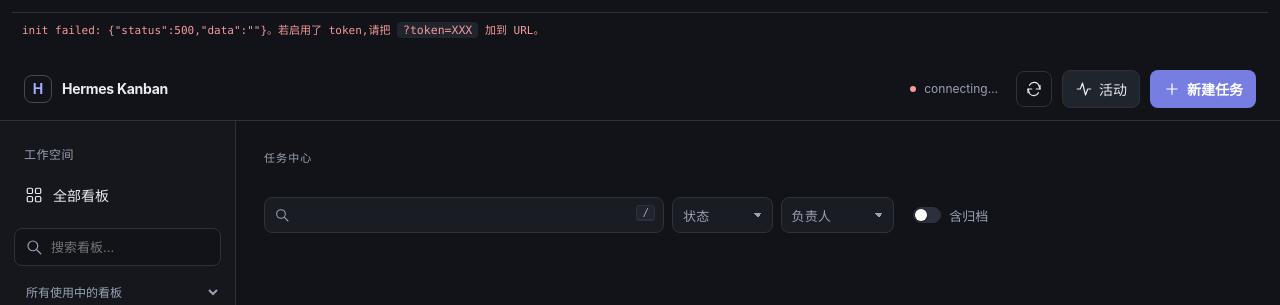
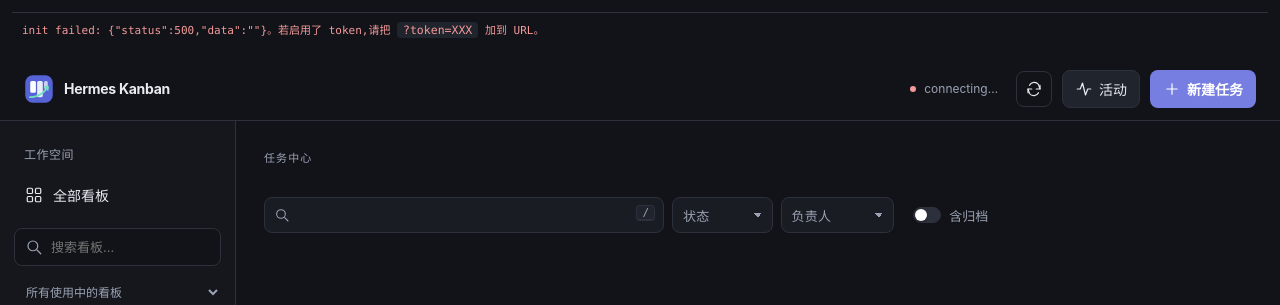
Before and after one commit to xiaoxipanda/hermes-kanban-dashboard, a FastAPI app: page / in a window 1280 px wide. Shown: the top 305 px of the page. Run offline with FastAPI, Linux system fonts and the light colour scheme; data that the repository does not hold is empty.

Commit message:
feat: add Hermes Kanban brand mark

```diff
--- a/static/workspace.css
+++ b/static/workspace.css
@@ -35,7 +35,7 @@ button svg, [data-icon] svg, #theme-icon svg { display: block; flex-shrink: 0; }
 .topbar { display: flex; justify-content: space-between; flex: 0 0 auto; gap: 16px; min-height: 64px; padding: 12px 24px; background: var(--bg); backdrop-filter: none; border-bottom: 1px solid var(--border); }
 .brand { gap: 10px; min-width: 0; }
 .brand strong { font-size: 14px; letter-spacing: -.02em; background: none; color: var(--text); white-space: nowrap; }
-.brand-mark { display: grid; place-items: center; width: 28px; height: 28px; border: 1px solid var(--border-strong); border-radius: 8px; color: var(--accent); font-weight: 700; }
+.brand-mark { display: block; width: 30px; height: 30px; flex: 0 0 30px; }
 #nav-toggle { display: none; }
 .status { flex-wrap: nowrap; gap: 10px; }
 .connection { display: flex; gap: 8px; align-items: center; color: var(--muted); font-size: 12px; white-space: nowrap; margin-right: 8px; }
--- a/templates/index.html
+++ b/templates/index.html
@@ -4,15 +4,17 @@
   <meta charset="utf-8" />
   <title>Hermes Kanban · Live Dashboard</title>
   <meta name="viewport" content="width=device-width,initial-scale=1" />
+  <meta name="theme-color" content="#5663d7" />
+  <link rel="icon" href="/static/brand-mark.svg?v=1" type="image/svg+xml" />
   <link rel="stylesheet" href="/static/style.css?v=0.5.0-2" />
-  <link rel="stylesheet" href="/static/workspace.css?v=0.5.0-6" />
+  <link rel="stylesheet" href="/static/workspace.css?v=0.5.0-7" />
   <script src="https://cdn.jsdelivr.net/npm/marked/marked.min.js" defer></script>
 </head>
 <body>
   <header class="topbar">
     <div class="brand">
       <button id="nav-toggle" class="icon-button" aria-label="打开看板导航" aria-controls="board-nav" aria-expanded="false"><span data-icon="panel"></span></button>
-      <span class="brand-mark" aria-hidden="true">H</span>
+      <img class="brand-mark" src="/static/brand-mark.svg?v=1" alt="" width="30" height="30" />
       <strong>Hermes Kanban</strong>
     </div>
     <div class="status">
```
Also changed, not shown: tests/test_brand.py (added, +23 -0 lines), CHANGELOG.md, README.md, static/brand-mark.svg (added).
